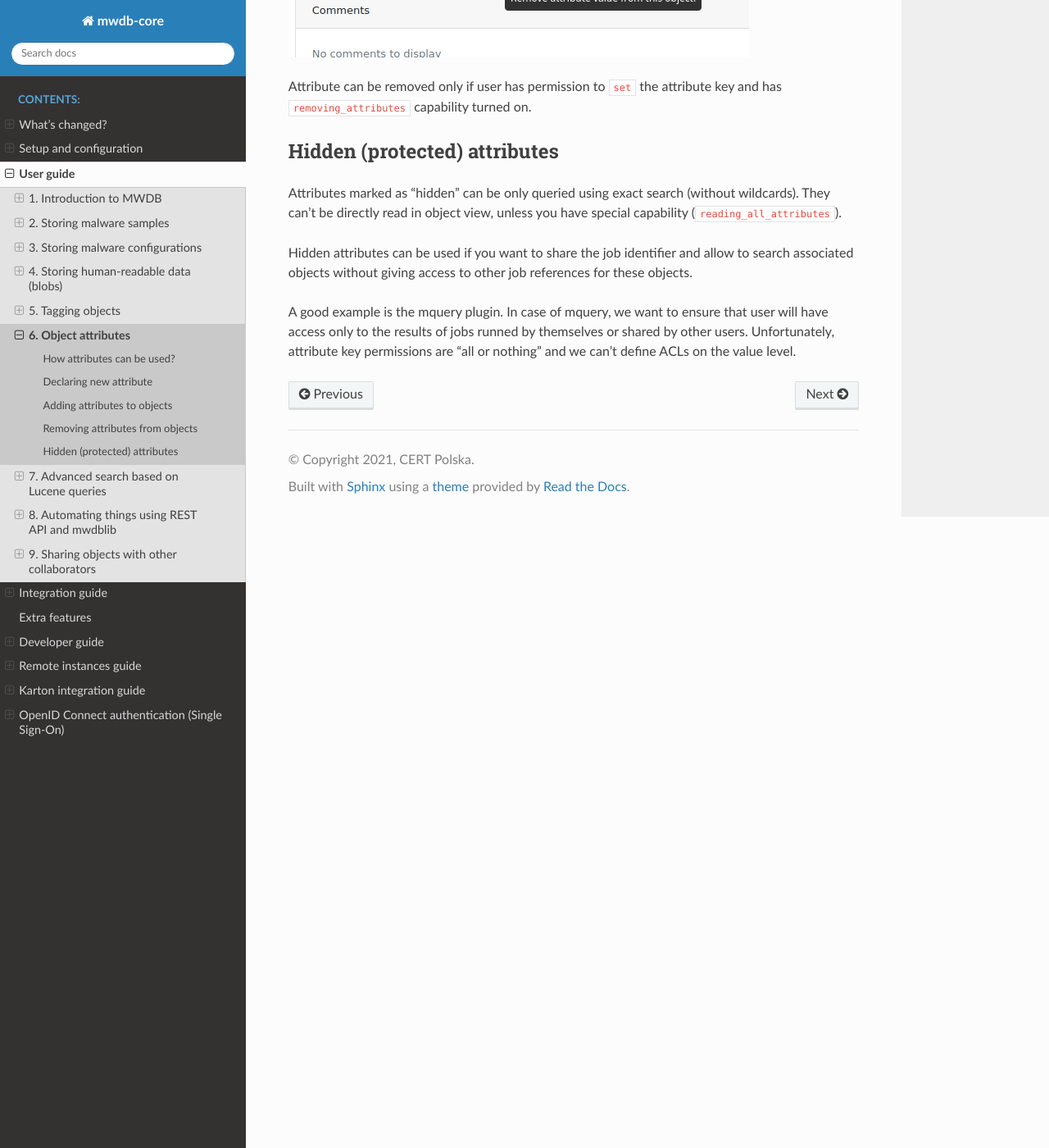
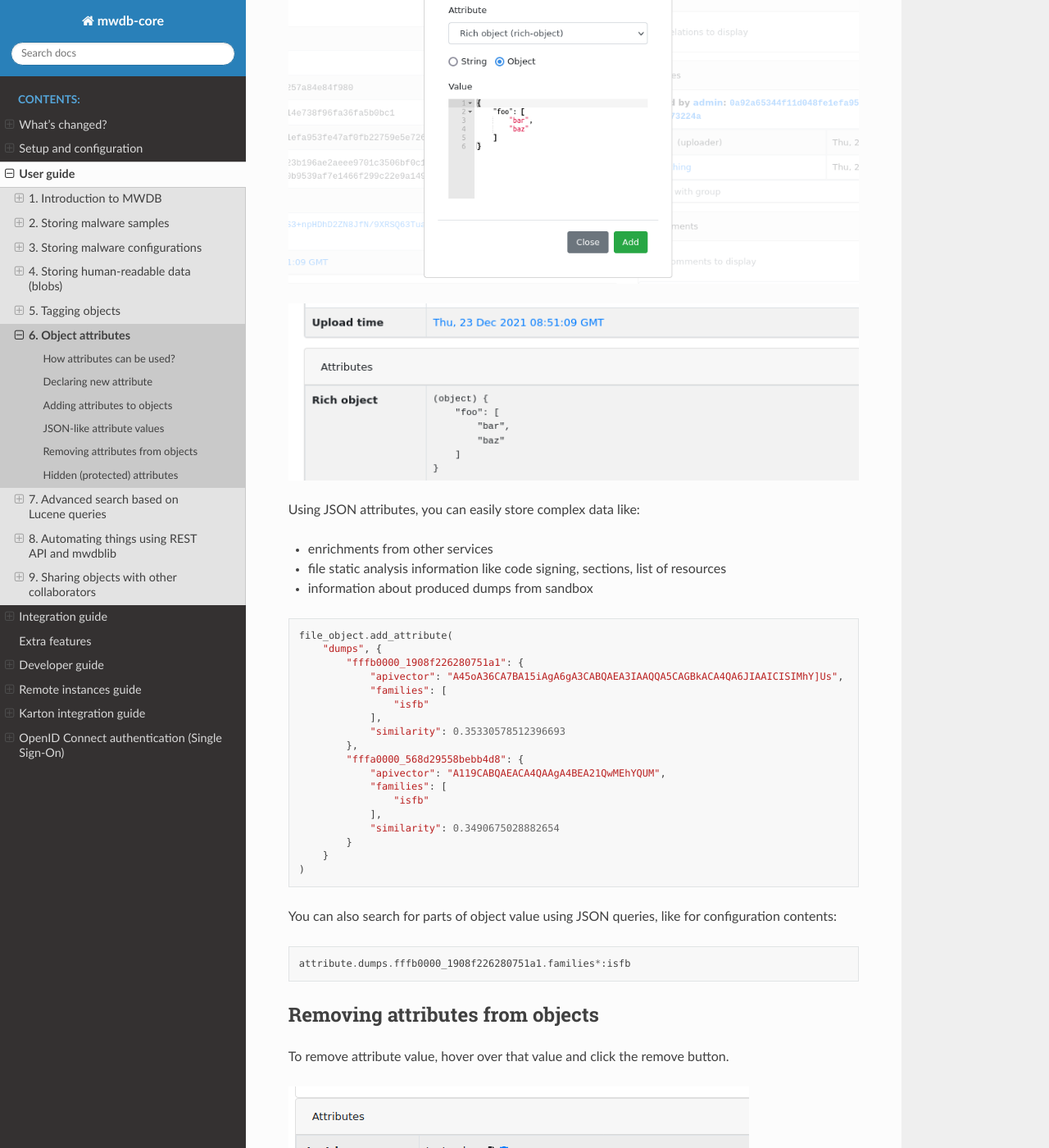
Before and after one commit to CERT-Polska/mwdb-core, a Sphinx documentation site: the page built from docs/user-guide/6-Object-attributes.rst, in a window 1280 px wide and 1400 px high, scrolled down 4217 px. Shown: the whole window at 82% size. Built offline with Sphinx 7.4.7 and the Read the Docs theme 2.0.0, drawn with Linux system fonts in a browser that asks for light colours; some of the changed text lies outside the part shown.

Commit message:
More documentation

```diff
--- a/docs/user-guide/6-Object-attributes.rst
+++ b/docs/user-guide/6-Object-attributes.rst
@@ -90,30 +90,77 @@
 
    mwdb = MWDB(api_key=..., api_url=...)
    file_object = mwdb.query_file("d9f00cc51e1c107881ebeaa0fd4f022a")
-   print(file_object.metakeys)
+   print(file_object.attributes)
 
    # {'from': ['http://45.95.168.97/bins/sora.x86'],
    #  'karton': ['da83d95a-0564-4d32-8fea-ff61ac7396d1']}
 
-To add a new attribute to the existing object, use `MWDBObject.add_metakey <https://mwdblib.readthedocs.io/en/latest/mwdbtypes.html#mwdblib.MWDBObject.add_metakey>`_ function. Example below will fail in mwdb.cert.pl because attribute ``test-key`` is probably undefined, but you can try it on your own instance!
+To add a new attribute to the existing object, use `MWDBObject.add_attribute <https://mwdblib.readthedocs.io/en/latest/mwdbtypes.html#mwdblib.MWDBObject.add_attribute>`_ function. Example below will fail in mwdb.cert.pl because attribute ``test-key`` is probably undefined, but you can try it on your own instance!
 
 .. code-block:: python
 
-   file_object.add_metakey("test-key", "test-value")
-   print(file_object.metakeys)
+   file_object.add_attribute("test-key", "test-value")
+   print(file_object.attributes)
    # {'from': ['http://45.95.168.97/bins/sora.x86'],
    #  'karton': ['da83d95a-0564-4d32-8fea-ff61ac7396d1'],
    #  'test-key': ['test-value']}
 
-To pass an attribute value during upload, you can set it via ``metakeys`` argument using `MWDB.upload_file <https://mwdblib.readthedocs.io/en/latest/mwdblib.html#mwdblib.MWDB.upload_file>`_ routine.
+To pass an attribute value during upload, you can set it via ``attributes`` argument using `MWDB.upload_file <https://mwdblib.readthedocs.io/en/latest/mwdblib.html#mwdblib.MWDB.upload_file>`_ routine.
 
 .. code-block:: python
 
    mwdb.upload_file("infected.zip",
                     zip_contents,
-                    metakeys={
+                    attributes={
                         "test-key": "test-value"
                     })
+
+JSON-like attribute values
+--------------------------
+
+Starting from 2.6.0, MWDB Core attribute values are not limited to be plain strings, but also JSON-like objects.
+
+.. image:: ../_static/json-attribute-add.png
+   :target: ../_static/json-attribute-add.png
+   :alt: Adding JSON attribute
+
+.. image:: ../_static/json-attribute.png
+   :target: ../_static/json-attribute.png
+   :alt: JSON attribute
+
+Using JSON attributes, you can easily store complex data like:
+
+- enrichments from other services
+- file static analysis information like code signing, sections, list of resources
+- information about produced dumps from sandbox
+
+.. code-block:: python
+
+   file_object.add_attribute(
+       "dumps", {
+           "fffb0000_1908f226280751a1": {
+               "apivector": "A45oA36CA7BA15iAgA6gA3CABQAEA3IAAQQA5CAGBkACA4QA6JIAAICISIMhY]Us",
+               "families": [
+                   "isfb"
+               ],
+               "similarity": 0.35330578512396693
+           },
+           "fffa0000_568d29558bebb4d8": {
+               "apivector": "A119CABQAEACA4QAAgA4BEA21QwMEhYQUM",
+               "families": [
+                   "isfb"
+               ],
+               "similarity": 0.3490675028882654
+           }
+       }
+   )
+
+You can also search for parts of object value using JSON queries, like for configuration contents:
+
+.. code-block::
+
+    attribute.dumps.fffb0000_1908f226280751a1.families*:isfb
+
 
 Removing attributes from objects
 --------------------------------
--- a/docs/whats-changed.rst
+++ b/docs/whats-changed.rst
@@ -72,8 +72,6 @@ but it wasn't convenient for objects because these values can be pretty huge.
 .. image:: ../_static/json-attribute-response.png
    :target: ../_static/json-attribute-response.png
    :alt: Attribute API response with exposed id
-
-// todo: mwdblib support
 
 More information can be found in `#413 feature draft on Github <https://github.com/CERT-Polska/mwdb-core/issues/413>`_. At the time of
 2.6.0 release, not all planned Attribute API extensions are implemented, but we're going to deliver them in future.
```
